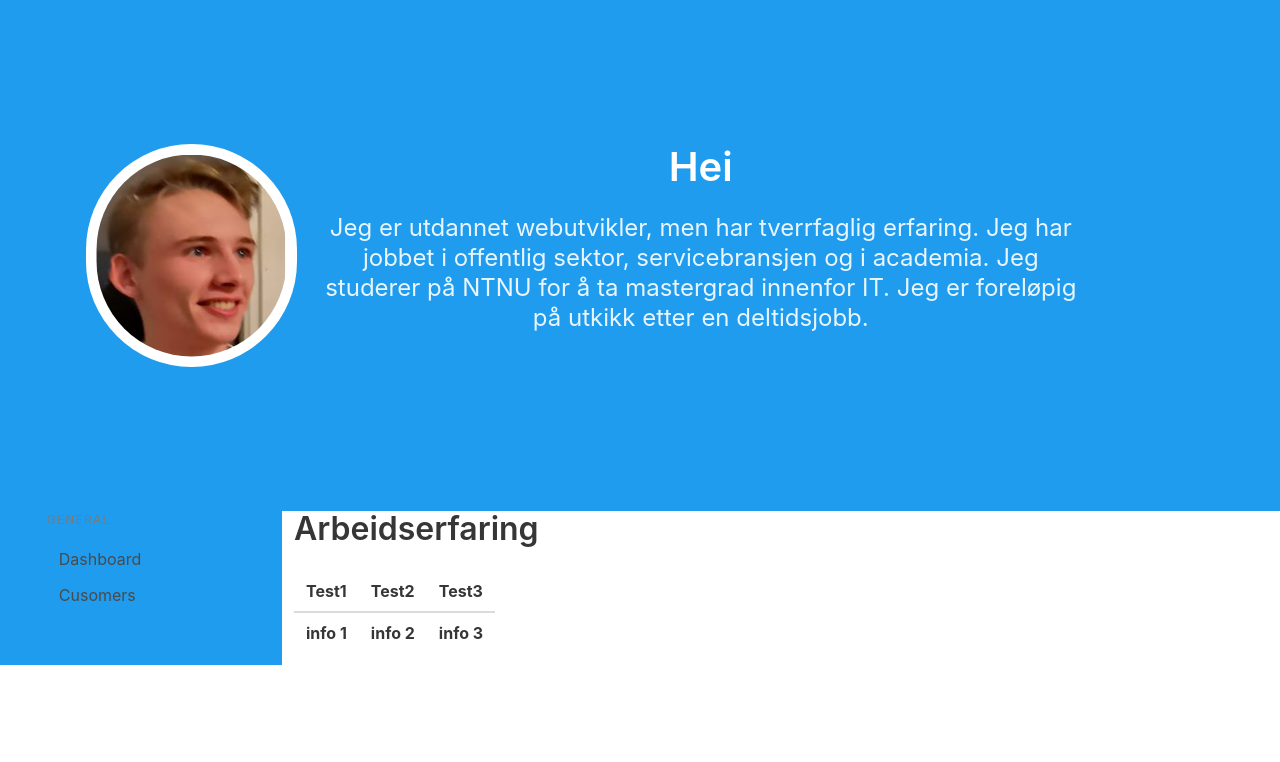
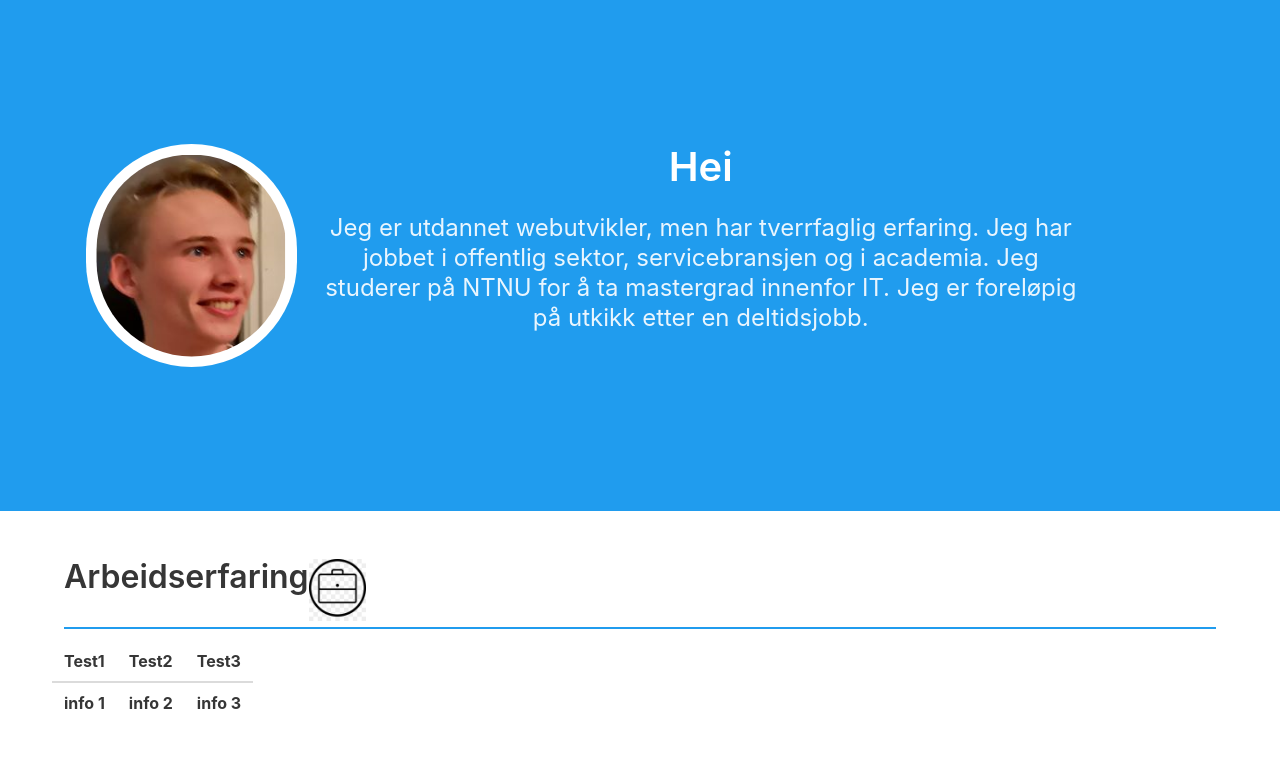
Before and after one commit to MagnusNordboe/Hjemmeside, a website built with Parcel: page index.html in a window 1280 px wide. Built offline with nearby package versions, Linux system fonts and the light colour scheme.

Commit message:
småfiksing

```diff
--- a/index.html
+++ b/index.html
@@ -15,7 +15,7 @@
 
       <div class="container" style="margin-left: 5%;">
         <div class="columns">
-          <div class="column is-hidden-mobile is-one-fifth is-rounded image is-vcentered" >
+          <div class="column is-hidden-mobile is-one-fifth is-rounded image is-vcentered">
             <img class="is-rounded" src="img/myFace.png"
               style="background-color: white; padding: 5%; margin-right: 50%; ">
           </div>
@@ -34,21 +34,18 @@
       </div>
     </div>
   </section>
-  <section class="section is-info is-fullwidth" style="padding: 0%;">
-    <div class="container" style="margin-left: 0%;">
-      <div class="columns is-fullheight" >
-        <div class=" column is-3 is-fullheight is-hidden-mobile"  style="background-color: #209cee; padding-left: 5%;">
-          <aside class="menu">
-            <p class="menu-label">General</p>
-            <ul class="menu-list">
-              <li><a>Dashboard</a></li>
-              <li><a>Cusomers</a></li>
-            </ul>
-          </aside>
-        </div>
-        <div class="column is-9 is-fullwidth ">
-          <p class="title">Arbeidserfaring</p>
-            <table class="table">
+
+  <section class="section is-info is-fullwidth" >
+    <div class=" container">
+
+        <p class="title" style="float: left; margin-bottom: 0;" >Arbeidserfaring  </p>
+        <img class="is-rounded" src="img/experience_icon_png_457482.jpg" style="max-width: 5%;">
+
+        <hr style="background-color: #209cee; margin-top: 0;">
+
+      <div class="columns">
+
+        <table class="table ">
           <thead>
             <tr>
               <th>Test1</th>
@@ -64,7 +61,7 @@
             </tr>
           </tbody>
         </table>
-          </div>
+
       </div>
     </div>
   </section>
```
Also changed, not shown: dist/experience_icon_png_457482.76195182.jpg (added), dist/index.html, dist/index.js, img/experience_icon_png_457482.jpg (added), 2 other files. Lines whose indentation alone changed are shown as unchanged.
